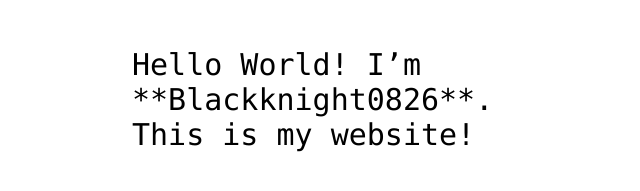
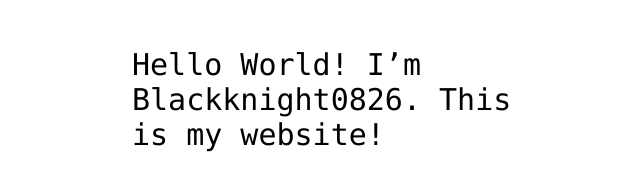
Before and after one commit to blackknight0826/blackknight0826, a plain HTML site: page index.html in a window 1280 px wide. Shown: the part 437-628 px from the top of the page, without its empty margins (308-948 px from the left). Drawn offline with Linux system fonts and the light colour scheme.

Commit message:
Update index.html

```diff
--- a/index.html
+++ b/index.html
@@ -12,7 +12,7 @@
 <img src="https://github.com/blackknight0826/blackknight0826/raw/master/images/blackknight0826.png" id="octocat" alt="octocat-gif" />
 
 <!-- Change this code here by copy and pasting your template on line 15 -->
-<p>Hello World! I’m **Blackknight0826**. This is my website!</p>
+<p>Hello World! I’m Blackknight0826. This is my website!</p>
 
 
 </body>
```
